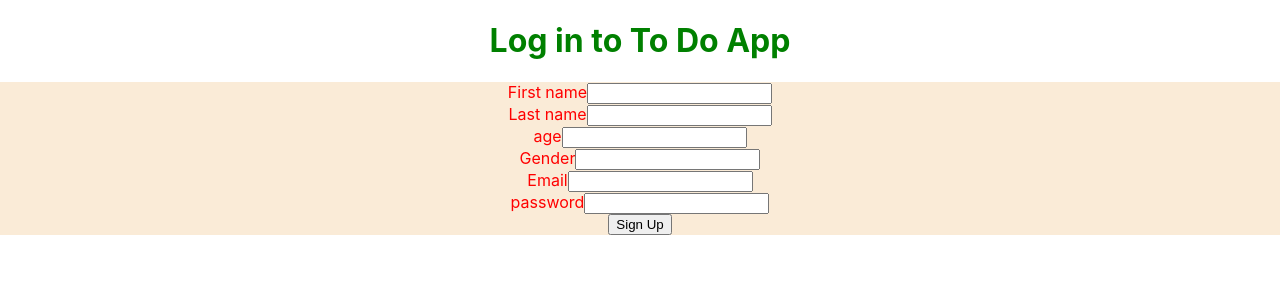
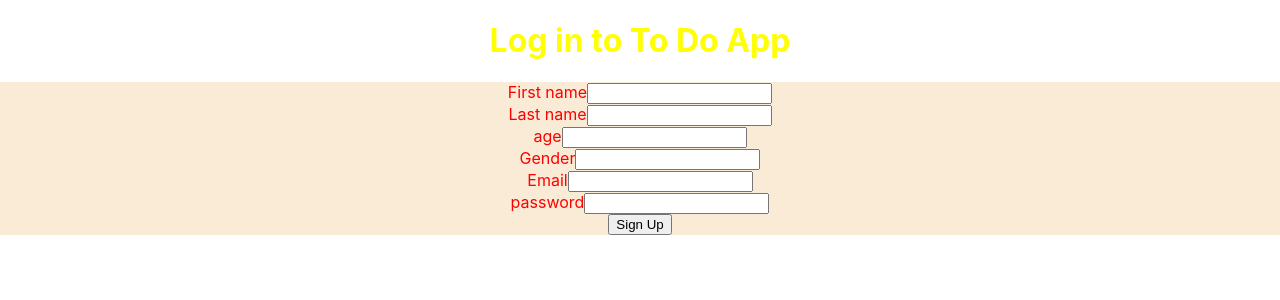
Before and after one commit to SteffanSingh/todoapp-formik, a React (Create React App) app: page / in a window 1280 px wide. Shown: the top 300 px of the page. Built offline with nearby package versions, Linux system fonts and the light colour scheme.

Commit message:
color changed

```diff
--- a/src/index.css
+++ b/src/index.css
@@ -17,7 +17,7 @@ code {
 h1{
   display: flex;
   justify-content: center;
-  color: green;
+  color:yellow;
 }
 label{
   color: red;
```
